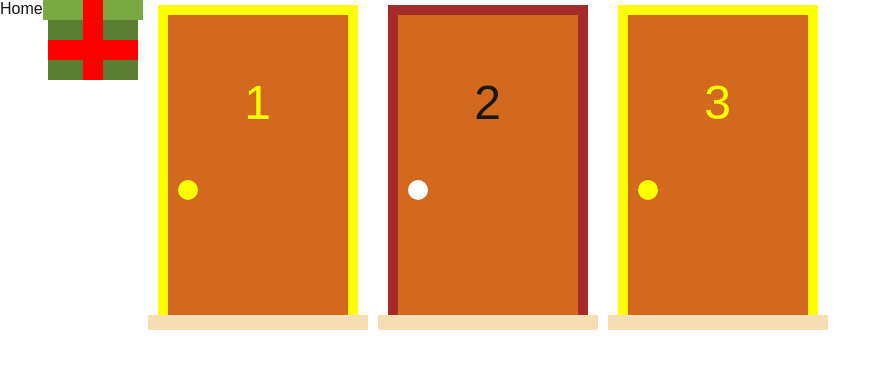
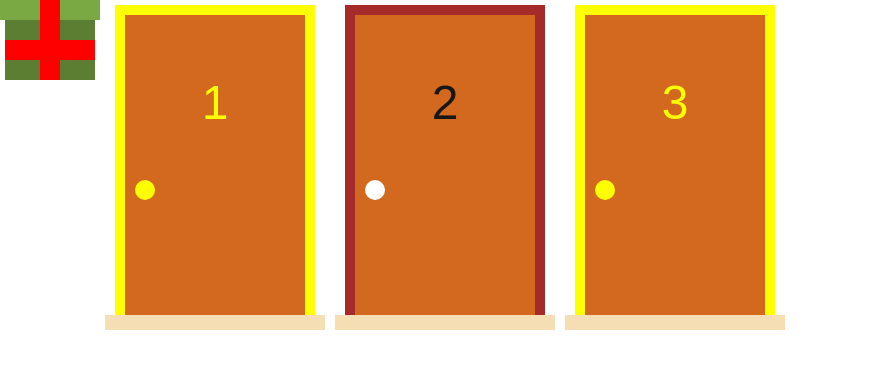
Before and after one commit to douglimaonline/monty-hall, a Next.js app: page / in a window 1280 px wide. Shown: the top 368 px of the page, without its empty margins (0-891 px from the left). Built offline with nearby package versions, Linux system fonts and the light colour scheme.

Commit message:
Delete unnecessary code

```diff
--- a/app/components/Door.tsx
+++ b/app/components/Door.tsx
@@ -1,4 +1,3 @@
-'use client'
 import styles from '../styles/door.module.css'
 import DoorModel from '../models/Door'
 
--- a/app/page.jsx
+++ b/app/page.jsx
@@ -11,7 +11,6 @@ export default function Home() {
 
   return (
     <div style={{ display: 'flex' }}>
-      <div>Home</div>
       <Gift />
       <Door door={door1} />
       <Door door={door2} />
```
